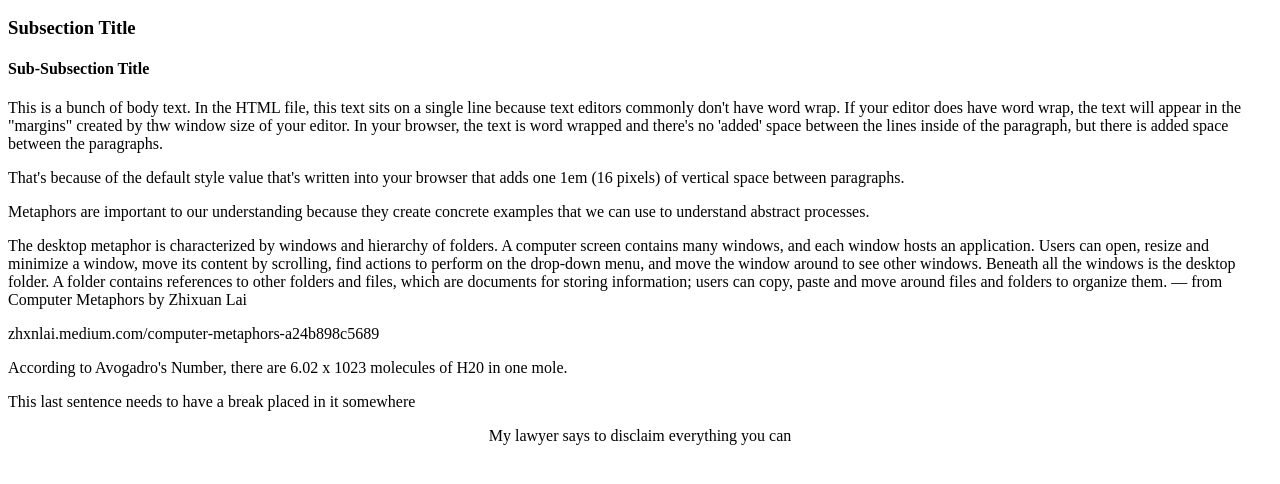
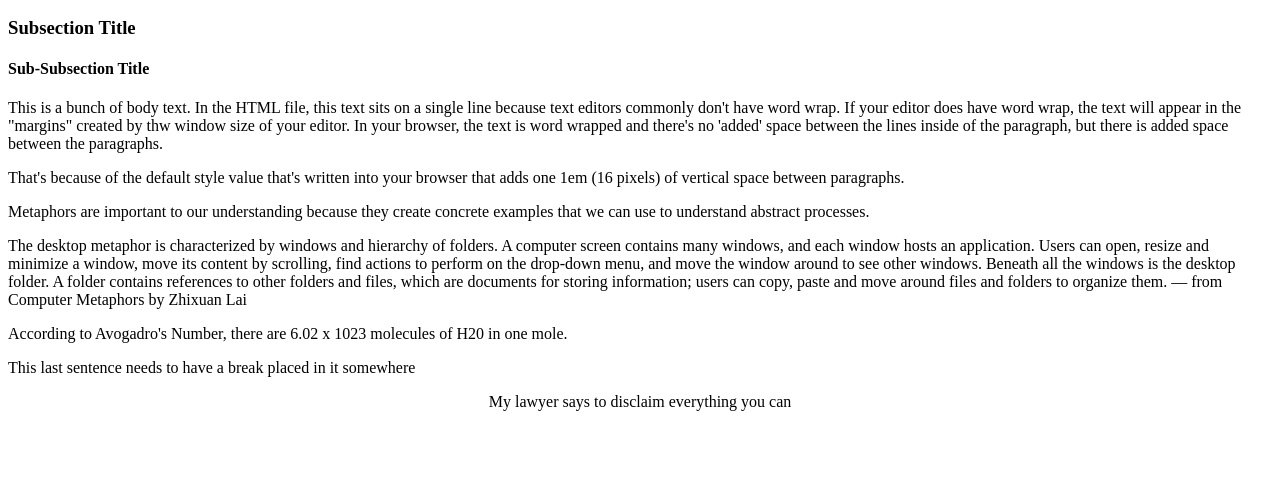
Before and after one commit to SeaStove/cgs1820_base, a plain HTML site: page labs/week2/2_other_text_elements/index.html in a window 1280 px wide. Shown: the part 110-594 px from the top of the page. Drawn offline with Linux system fonts and the light colour scheme.

Commit message:
Update index.html

```diff
--- a/labs/week2/2_other_text_elements/index.html
+++ b/labs/week2/2_other_text_elements/index.html
@@ -40,17 +40,15 @@
       and move around files and folders to organize them. &mdash; from Computer
       Metaphors by Zhixuan Lai
     </p>
-    <!-- 4 -->
-    <p>zhxnlai.medium.com/computer-metaphors-a24b898c5689</p>
-    <!-- 5, 6 -->
+    <!-- 4, 5 -->
     <p>
       According to Avogadro's Number, there are 6.02 x 1023 molecules of H20 in
       one mole.
     </p>
+    <!-- 6 -->
     <!-- 7 -->
+    <p>This last sentence needs to have a break placed in it somewhere</p>
     <!-- 8 -->
-    <p>This last sentence needs to have a break placed in it somewhere</p>
-    <!-- 9 -->
     <p style="text-align: center">
       My lawyer says to disclaim everything you can
     </p>
```
